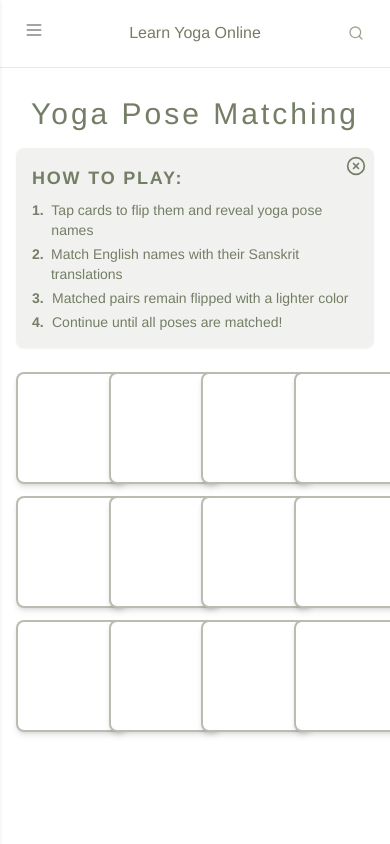
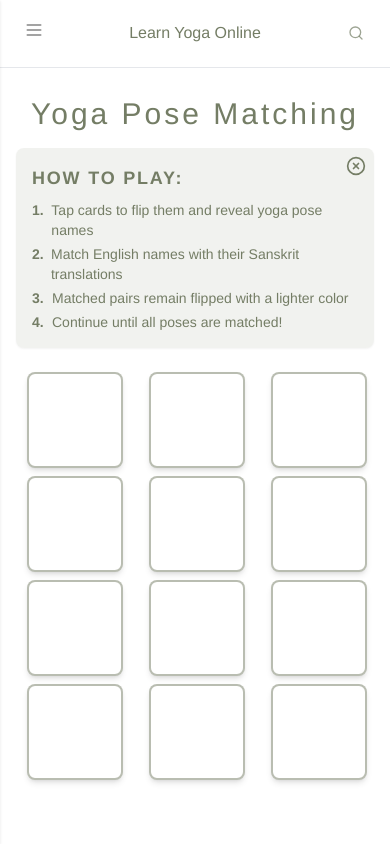
Before and after one commit to samanthacabrera/yoga-library, a React (Vite) app: page /game in a window 390 px wide. Shown: the top 844 px of the page. Built offline with nearby package versions, Linux system fonts and the light colour scheme.

Commit message:
update spacing for MatchingGame on mobile

```diff
--- a/src/components/MatchingGame.jsx
+++ b/src/components/MatchingGame.jsx
@@ -123,14 +123,14 @@ const MatchingGame = () => {
         </button>
       )}
 
-      <div className="grid grid-cols-4 gap-3 w-full">
+      <div className="grid grid-cols-3 sm:grid-cols-4 gap-2 sm:gap-3 w-full">
         {cards.map((card) => (
           <div
             key={card.id}
             onClick={() => handleCardClick(card)}
             className={`
-              w-28 h-28 flex items-center justify-center
-              rounded-lg shadow-md text-center cursor-pointer
+              ml-[10%] sm:ml-0 w-24 h-24 sm:w-28 sm:h-28 flex items-center justify-center
+              rounded-lg shadow-md text-xs sm:text-base text-center cursor-pointer
               ${
                 isFlipped(card)
                   ? isMatched(card)
@@ -140,7 +140,7 @@ const MatchingGame = () => {
               }
             `}
           >
-            <p className="text-sm">
+            <p>
               {isFlipped(card) ? card.label : ""}
             </p>
           </div>
```
